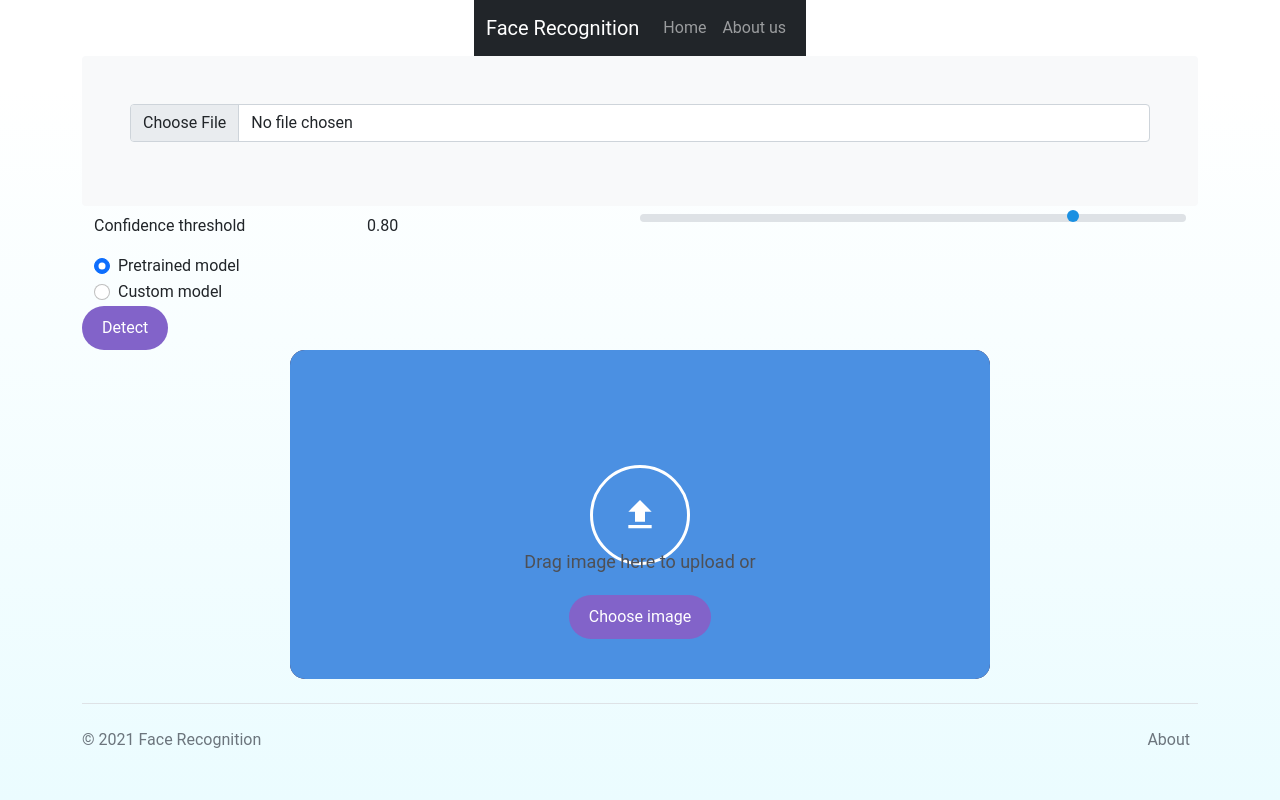
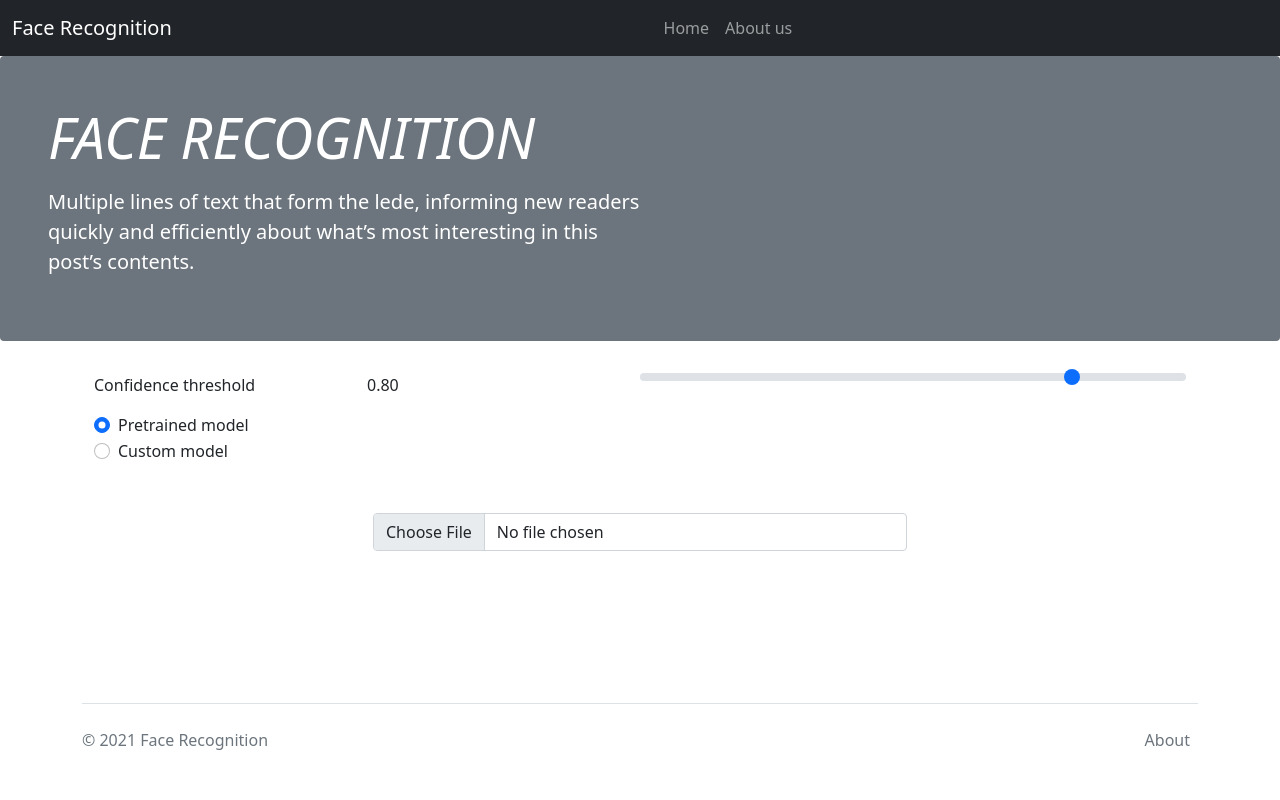
Before and after one commit to nhlbo/face_detection_web_app, a Django app: page / in a window 1280 px wide. Run offline with Django 4.2, Linux system fonts and the light colour scheme; some libraries are stand-ins or nearby versions.

Commit message:
done des

```diff
--- a/static/css/styles.css
+++ b/static/css/styles.css
@@ -1,251 +1,8 @@
-* {
-    padding: 0;
-    margin: 0;
+.header{
+    borderBottom: solid 1px rgba(0,0,0,0.4);
+    backgroundColor: #183D4E;
+    color: white;
+    overflow: hidden;
+    boxShadow: 0 2px 4px rgba(0,0,0,0.2);
+    position: relative;
 }
-
-body {
-    display: flex;
-    flex-direction: column;
-    align-items: center;
-    justify-content: center;
-    height: 100vh;
-    width: 100vw;
-    background-image: linear-gradient(0deg, #EBFCFF 0%, #FFFFFF 89%);
-    font-family: Roboto, sans-serif;
-}
-
-
-.drop-it-hot {
-    background-color: #41162a;
-    border-radius: 15px;
-    width: 700px;
-    height: 500px;
-    position: relative;
-    display: flex;
-    align-items: center;
-    justify-content: center;
-    box-shadow: 0 8px 15px 0 rgba(black, .1);
-    overflow: hidden;
-}
-
-.drop-it-hot:after {
-    content: '';
-    position: absolute;
-    width: calc(100% - 20px);
-    height: calc(100% - 20px);
-    border: 2px dashed #E6E7F0;
-    border-radius: 5px;
-    z-index: 0;
-}
-
-.circle {
-    display: flex;
-    align-items: center;
-    justify-content: center;
-    border-radius: 50%;
-    position: absolute;
-    color: #4A90E2;
-    background-color: white;
-    border: 3px solid black;
-    width: 100px;
-    height: 100px;
-}
-
-.circle {
-    transition: transform 150ms ease-in;
-    z-index: 10;
-}
-
-svg {
-    width: 40px;
-    height: 40px;
-}
-
-.circle:before {
-    content: '';
-    background-color: #4B90E2;
-    width: 130px;
-    height: 130px;
-    border-radius: 50%;
-    position: absolute;
-    opacity: 0;
-    transition: transform 250ms ease-in, opacity 200ms ease-in;
-    z-index: 0;
-}
-
-.circle:after {
-    content: '';
-    position: absolute;
-    width: 100px;
-    height: 100px;
-    border-radius: 50%;
-}
-
-.circle:hover {
-    transform: scale(1.2);
-    opacity: .9;
-}
-
-.circle:before {
-    transform: scale(8);
-    opacity: 1;
-}
-
-.circle:after {
-    border: 3px solid white;
-}
-
-svg {
-    color: white;
-    z-index: 1;
-}
-
-.highlight:before {
-    transform: scale(8);
-    opacity: 1;
-}
-
-.highlight:after {
-    border: 3px solid white;
-}
-
-svg {
-    color: white;
-    z-index: 1;
-}
-
-
-.choose-files {
-    align-self: flex-end;
-    z-index: 10;
-}
-
-.button-wrapper {
-    display: flex;
-    flex-direction: column;
-    align-items: center;
-    margin-bottom: 40px;
-
-    position: relative;
-    overflow: hidden;
-    cursor: pointer;
-}
-
-.button-wrapper.btn:hover {
-    background-color: #4E5056;
-}
-
-.label {
-    margin-bottom: 20px;
-    color: #4E5056;
-    font-size: 18px;
-}
-
-.button-wrapper input[type=file] {
-    font-size: 100px;
-    position: absolute;
-    left: 0;
-    top: 0;
-    opacity: 0;
-}
-
-.btn {
-    border: none;
-    padding: 10px 20px;
-    border-radius: 50px;
-    background-color: #8263c9;
-    color: white;
-    font-size: 16px;
-    cursor: pointer;
-    transition: background-color 200ms ease-in;
-}
-
-#gallery {
-    position: absolute;
-    height: 100%;
-    top: 0;
-    left: 0;
-    z-index: 100;
-}
-
-img {
-    width: 100%;
-    height: 100%;
-    object-fit: cover;
-    filter: contrast(100%) brightness(100%) sepia(0%) hue-rotate(0deg);
-}
-
-
-.editor {
-    display: flex;
-    flex-wrap: wrap;
-    justify-content: space-between;
-    width: 700px;
-    padding: 20px;
-    box-sizing: border-box;
-    background-color: white;
-    margin-top: -10px;
-    z-index: 100;
-    opacity: 0;
-    transform: translateY(50px);
-}
-
-.is-visible {
-    transition: transform 500ms ease-in-out, opacity 500ms ease-in-out;
-    opacity: 1;
-    transform: translateY(0);
-}
-
-.range-wrapper {
-    display: flex;
-    flex-direction: column;
-    width: 20%;
-}
-
-.range {
-    -webkit-appearance: none;
-    height: 2px;
-    border-radius: 5px;
-    background: #E6E7F0;
-    outline: none;
-    padding: 0;
-    margin: 10px 0;
-}
-
-::-moz-range-track {
-    background: #E6E7F0;
-    border: 0;
-}
-
-input::-moz-focus-inner,
-input::-moz-focus-outer {
-    border: 0;
-}
-
-
-input[type=range]::-webkit-slider-thumb {
-    -webkit-appearance: none;
-    height: 12px;
-    width: 12px;
-    border-radius: 8px;
-    background-color: #1A90E2;
-    cursor: pointer;
-}
-
-input[type=range]::-moz-range-thumb {
-    -webkit-appearance: none;
-    height: 12px;
-    width: 12px;
-    border-radius: 8px;
-    background-color: #4A90E2;
-    cursor: pointer;
-}
-
-input[type=range]::-ms-thumb {
-    -webkit-appearance: none;
-    height: 12px;
-    width: 12px;
-    border-radius: 8px;
-    background-color: #4A90E2;
-    cursor: pointer;
-}
--- a/templates/about.html
+++ b/templates/about.html
@@ -8,7 +8,6 @@
     {% load static %}
     <link href="{% static 'css/bootstrap.min.css' %}" rel="stylesheet">
     <script type="text/javascript" src="{% static 'js/bootstrap.min.js' %}"></script>
-    <link href="{% static 'css/styles.css' %}" rel="stylesheet">
 
 </head>
     <header>
@@ -85,5 +84,7 @@
             </footer>
         </div>
         <script type="text/javascript" src="{% static 'js/scripts.js' %}"></script>
+
+
     </body>
 </html>
--- a/templates/index.html
+++ b/templates/index.html
@@ -8,8 +8,7 @@
     {% load static %}
     <link href="{% static 'css/bootstrap.min.css' %}" rel="stylesheet">
     <script type="text/javascript" src="{% static 'js/bootstrap.min.js' %}"></script>
-    <script type="text/javascript" src="{% static 'js/tun.js' %}"></script>
-    <link href="{% static 'css/styles.css' %}" rel="stylesheet">
+
 </head>
     <header>
       <nav class="navbar navbar-expand-lg navbar-dark ftco_navbar bg-dark ftco-navbar-light" id="ftco-navbar">
@@ -28,6 +27,12 @@
         </div>
       </nav>
     </header>
+    <div class="p-4 p-md-5 mb-4 text-white rounded bg-secondary">
+        <div class="col-md-6 px-0">
+          <h1 class="display-4 fst-italic">FACE RECOGNITION</h1>
+          <p class="lead my-3">Multiple lines of text that form the lede, informing new readers quickly and efficiently about what’s most interesting in this post’s contents.</p>
+        </div>
+      </div>
     <body class="d-flex flex-column min-vh-100">
 
        <!-- <nav class="navbar navbar-expand-md navbar-dark bg-dark mb-4">
@@ -56,19 +61,7 @@
             {% endif %}
             <form method="post" enctype="multipart/form-data">
                 {% csrf_token %}
-                <!--<div class="bg-light p-5 rounded">
-                    <div class="mb-3">
-
-                        {{ form.file }}
-                    </div>
-                </div>-->
-                <div class="bg-light p-5 rounded">
-                    <div class="mb-3">
-
-                        {{ form.file }}
-                    </div>
-                </div>
-                <div class="container">
+                 <div class="container">
                     <div class="row g-2">
                         <div class="row g-2 col-md">
                             <div class="col-md">
@@ -98,26 +91,30 @@
                         </label>
                     </div>
                 </div>
-                <button type="submit" class="btn btn-primary">Detect</button>
+                <!--<button type="submit" class="btn btn-primary mt-5" style="width: 15%" id="detectImg2">Detect</button>-->
+                <div class="container col-md-6 py-5">
+                    <div class="mb-5  ">
+                        <input class="form-control" type="file" id="formFile" onchange="preview()">
+                        <div class="d-flex bd-highlight justify-content-between">
+
+                            <button onclick="clearImage()" class="btn btn-primary mt-3" id="clearImg">Clear picture</button>
+                            <button type="submit" class="btn btn-primary mt-3"  style="width: 18%" id="detectImg">Detect</button>
+                        </div>
+
+                    </div>
+                    <img id="frame" src="" class="img-fluid mx-auto d-block" />
+                </div>
+                <!--<div class="bg-light p-5 rounded">
+                    <div class="mb-3">
+
+                        {{ form.file }}
+                    </div>
+                </div> -->
+
             </form>
 
         </main>
-        <div class="drop-it-hot" id="drop-area">
-                <div class="circle">
-                    <svg fill="currentColor" height="24" viewBox="0 0 24 24" width="24" xmlns="http://www.w3.org/2000/svg">
-                        <path d="M0 0h24v24H0z" fill="none" />
-                        <path d="M9 16h6v-6h4l-7-7-7 7h4zm-4 2h14v2H5z" />
-                    </svg>
-                </div>
-                <form class="choose-files">
-                    <div class="button-wrapper">
-                        <label class="label" for="fileElem">Drag image here to upload or</label>
-                        <button type="button" class="btn">Choose image</button>
-                        <input type="file" id="fileElem" multiple accept="image/*" onchange="handleFiles(this.files)">
-                    </div>
-                </form>
-                <div id="gallery"></div>
-        </div>
+       <!-- here -->
         <div class="container mt-auto">
             <footer class="d-flex flex-wrap justify-content-between align-items-center py-3 my-4 border-top">
                 <p class="col-md-4 mb-0 text-muted">&copy; 2021 Face Recognition</p>
@@ -127,5 +124,28 @@
             </footer>
         </div>
         <script type="text/javascript" src="{% static 'js/scripts.js' %}"></script>
+        <script>
+            var btn_detect = document.getElementById('detectImg');
+            var btn_clearImg = document.getElementById('clearImg');
+
+            function preview() {
+                frame.src = URL.createObjectURL(event.target.files[0]);
+                disBtn();
+            }
+
+            function disBtn(){
+                btn_detect.style.display = "inline";
+                btn_clearImg.style.display = "inline";
+            }
+            function initBtn(){
+                btn_detect.style.display = "None";
+                btn_clearImg.style.display = "None";
+            }
+            initBtn();
+            function clearImage() {
+                document.getElementById('formFile').value = null;
+                frame.src = "";
+            }
+        </script>
     </body>
 </html>
```
Also changed, not shown: templates/natureboy.jpg (deleted), 1 other file.
